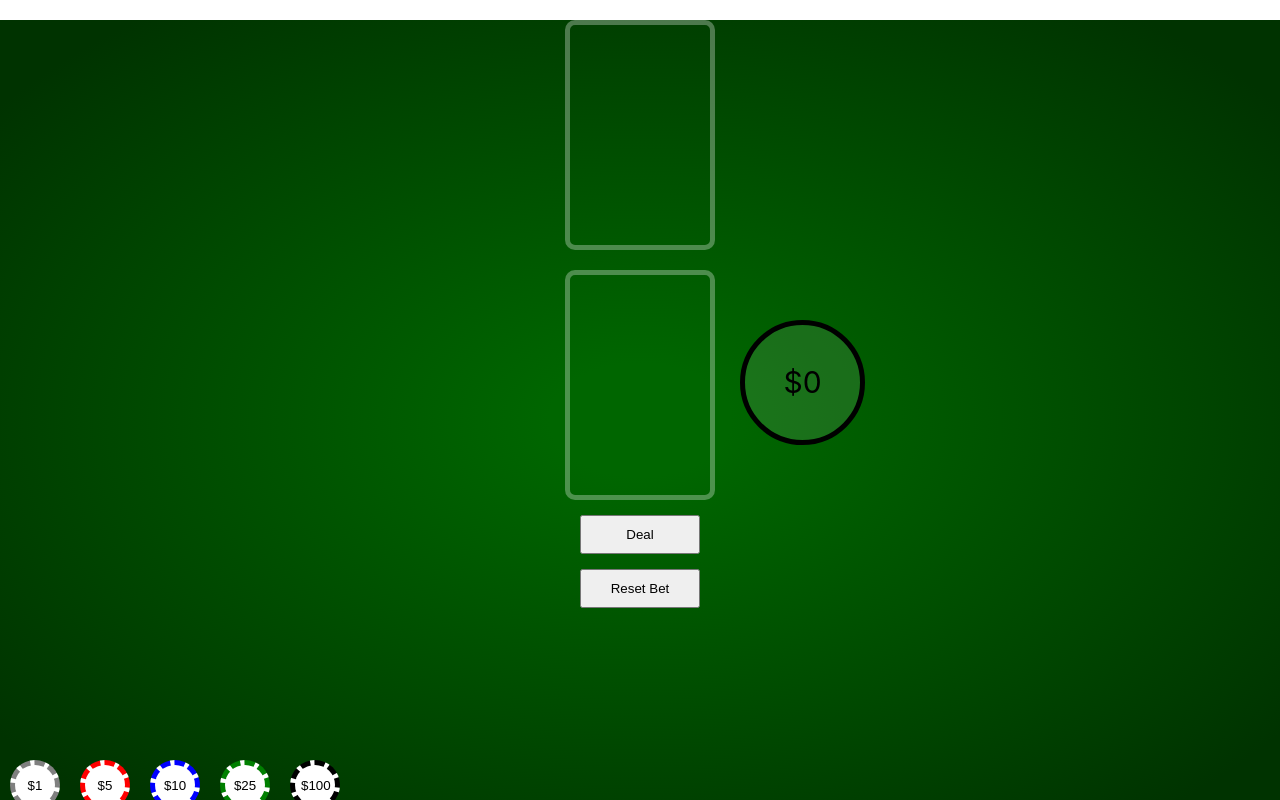
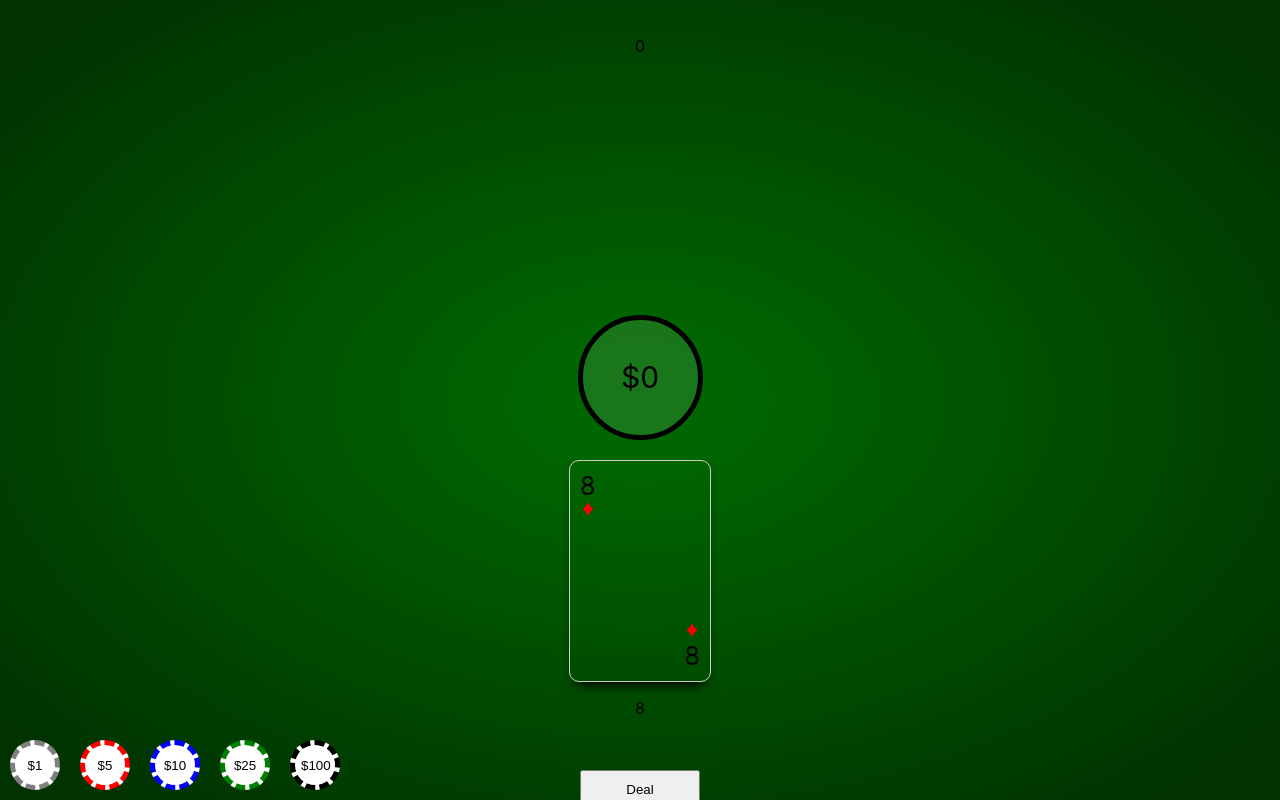
Before and after one commit to eduardmirzoyan/Blackjack, a React (Create React App) app: page /game in a window 1280 px wide. Both pictures are taken after a click on the button "Deal". Shown: the top 800 px of the page. Built offline with nearby package versions, Linux system fonts and the light colour scheme.

Commit message:
Added ability to deal, and clear cards. Reformatted table

```diff
--- a/src/components/Card.jsx
+++ b/src/components/Card.jsx
@@ -7,27 +7,10 @@ import {
   GiSpades, GiClubs, GiHearts, GiDiamonds,
 } from 'react-icons/gi';
 
-const Wrapper = styled.div`
-  background: turquoise;
-`;
-const WrapperDos = styled.div({
-  borderRadius: '10vh',
-});
+const CardWrapper = styled.div`
+    display: inline-block;
 
-const CardBackWrapper = styled.div`
-    color: red;
-    border: 10px solid white;
-    position: relative;
-    border: 1px solid #ccc;
-    padding: 10px;
-    border-radius: 10px;
-    width: 120px;
-    height: 200px;
-    -webkit-box-shadow: 0px 10px 13px -7px #000000, 5px 5px 15px 5px rgba(0,0,0,0);
-    box-shadow: 0px 10px 13px -7px #000000, 5px 5px 15px 5px rgba(0,0,0,0);
-`
-
-const CardWrapper = styled.div`
+    text-align: left;
     position: relative;
     border: 1px solid #ccc;
     padding: 10px;
@@ -37,10 +20,10 @@ const CardWrapper = styled.div`
     -webkit-box-shadow: 0px 10px 13px -7px #000000, 5px 5px 15px 5px rgba(0,0,0,0);
     box-shadow: 0px 10px 13px -7px #000000, 5px 5px 15px 5px rgba(0,0,0,0);
 `;
-const iconStyles = {
+const blackIcon = {
 };
 
-const redIconSyles = {
+const redIcon = {
   color: 'red',
 }
 
@@ -48,19 +31,7 @@ const rankSyles = {
   fontSize: 25,
   margin: 0,
   width: '100%',
-};
-
-const iconStylesBottom = {
-  position: 'absolute',
-  bottom: 43,
-  right: 10,
-};
-
-const redIconStylesBottom = {
-  color: 'red',
-  position: 'absolute',
-  bottom: 43,
-  right: 10,
+  float: 'left',
 };
 
 const rankSylesBottom = {
@@ -71,6 +42,19 @@ const rankSylesBottom = {
   fontSize: 25,
   margin: 0,
   width: 120,
+};
+
+const blackIconBottom = {
+  position: 'absolute',
+  bottom: 43,
+  right: 10,
+};
+
+const redIconBottom = {
+  color: 'red',
+  position: 'absolute',
+  bottom: 43,
+  right: 10,
 };
 
 const translateRank = (rank) => {
@@ -96,17 +80,17 @@ const Card = (props) => {
         {translateRank(rank)}
       </p>
 
-      {(suit === 'spades') && <GiSpades css={iconStyles} />}
-      {(suit === 'diamonds') && <GiDiamonds css={redIconSyles} />}
-      {(suit === 'hearts') && <GiHearts css={redIconSyles} />}
-      {(suit === 'clubs') && <GiClubs css={iconStyles} />}
+      {(suit === 'spades') && <GiSpades css={blackIcon} />}
+      {(suit === 'diamonds') && <GiDiamonds css={redIcon} />}
+      {(suit === 'hearts') && <GiHearts css={redIcon} />}
+      {(suit === 'clubs') && <GiClubs css={blackIcon} />}
 
       <br/>
 
-      {(suit === 'spades') && <GiSpades css={iconStylesBottom} />}
-      {(suit === 'diamonds') && <GiDiamonds css={redIconStylesBottom} />}
-      {(suit === 'hearts') && <GiHearts css={redIconStylesBottom} />}
-      {(suit === 'clubs') && <GiClubs css={iconStylesBottom} />}
+      {(suit === 'spades') && <GiSpades css={blackIconBottom} />}
+      {(suit === 'diamonds') && <GiDiamonds css={redIconBottom} />}
+      {(suit === 'hearts') && <GiHearts css={redIconBottom} />}
+      {(suit === 'clubs') && <GiClubs css={blackIconBottom} />}
 
       <p css={rankSylesBottom}>
         {translateRank(rank)}
@@ -114,16 +98,6 @@ const Card = (props) => {
 
     </CardWrapper>
   );
-
-
-
-  function backSide() {
-    return (
-      <CardBackWrapper>
-
-      </CardBackWrapper>
-    );
-  }
 };
 
 export default Card;
--- a/src/pages/Game.jsx
+++ b/src/pages/Game.jsx
@@ -4,6 +4,7 @@ import Card from '../components/Card';
 import cardsArray from '../helpers/cardsArray';
 import { Link } from 'react-router-dom';
 
+/** @jsx jsx */
 import { css, cx } from 'emotion';
 /** @jsx jsx */
 import { jsx } from '@emotion/core';
@@ -42,6 +43,10 @@ const DealerSection = styled.div({
     display: 'block',
     alignItems: 'center',
     margin: '0 auto',
+    textAlign: 'center',
+    padding: 20,
+
+    minHeight: 275,
 });
 
 const PlayerSection = styled.div({
@@ -49,6 +54,10 @@ const PlayerSection = styled.div({
     display: 'block',
     alignItems: 'center',
     margin: '0 auto',
+    textAlign: 'center',
+    padding: 20,
+
+    minHeight: 275,
 });
 
 const ChipTracker = styled.div({
@@ -71,7 +80,7 @@ const Chip = styled.button( {
     (props) => ({borderColor: props.color})
 );
 
-const Bet = styled.div({
+const BetPool = styled.div({
     backgroundColor: 'rgba(255, 255, 255, 0.1)',
     border: '5px solid black',
     borderRadius: '50%',
@@ -80,30 +89,63 @@ const Bet = styled.div({
     textAlign: 'center',
     fontSize: 30,
     lineHeight: '115px',
+
     display: 'inline-block',
-    verticalAlign: 'middle',
-    position: 'absolute',
-    top: 50,
-    left: 'calc(50% + 100px)',
+    // verticalAlign: 'middle',
+    // position: 'absolute',
+    // top: 50,
+    // left: 'calc(50% + 100px)',
 });
 
-
+const betStyle = {
+    textAlign: 'center',
+};
 
 const Table = (props) => {
+
+    let pTotal = 0;
+    let dTotal = 0;
+
+    function dealerTotal() {
+        props.dealerCards.map( (card) => ( dTotal += card.rank) )
+        return dTotal;
+    }
+
+    function playerTotal() {
+        props.playerCards.map( (card) => ( pTotal += card.rank) )
+        return pTotal;
+    }
 
     return (
         <TableFelt>
             <DealerSection>
-                <CardFrame/>
+
+                {props.dealerCards.map((card, idx) => (
+                    <Card suit={card.suit} rank={card.rank} key={idx} />
+                ))}
+
+                <p>{dealerTotal()}</p>
             </DealerSection>
 
+            <div css={betStyle}>
+                <BetPool>
+                    ${props.currentBet}
+                </BetPool>
+            </div>
+
             <PlayerSection>
-                <CardFrame/>
-                <Bet> ${props.currentBet}</Bet>
+
+                {props.playerCards.map( (card, idx) => (
+                    <Card suit={card.suit} rank={card.rank} key={idx} />
+                ))}
+
+                <p>{playerTotal()}</p>
             </PlayerSection>
 
             <ActionButton onClick={props.dealCards}>Deal</ActionButton>
+            <ActionButton onClick={props.stand}>Stand</ActionButton>
             <ActionButton onClick={props.resetBet}>Reset Bet</ActionButton>
+            <ActionButton onClick={props.clearTable}>Clear Table</ActionButton>
 
             <ChipTracker>
                 <Chip onClick={() => (props.raiseBet(1))} color={'gray'}>$1</Chip>
@@ -139,14 +181,31 @@ class Game extends Component {
 
     dealCards = () => {
         this.setState((prevState) => ({
-            currentPlayerCards: prevState.currentPlayerCards.concat('Value'),
+            currentPlayerCards: prevState.currentPlayerCards.concat(cardsArray[ Math.floor(Math.random() * 52 + 1 )] ),
         }));
     };
+
+    hit = () => {
+        // To be implemented...
+    }
+
+    stand = () => {
+        this.setState((prevState) => ({
+            currentDealerCards: prevState.currentDealerCards.concat(cardsArray[ Math.floor(Math.random() * 52 + 1 )] ),
+        }));
+    }
+
+    clearTable = () => {
+        this.setState({
+            currentPlayerCards: [],
+            currentDealerCards: [],
+        });
+    }
 
     render() {
         return (
             <div>
-                <Table dealCards={this.dealCards} currentBet={this.state.currentBet} resetBet={this.resetBet} raiseBet={this.raiseBet}/>
+                <Table clearTable={this.clearTable} stand={this.stand} dealCards={this.dealCards} currentBet={this.state.currentBet} resetBet={this.resetBet} raiseBet={this.raiseBet} dealerCards={this.state.currentDealerCards} playerCards={this.state.currentPlayerCards} />
             </div>
         );
     }
```
